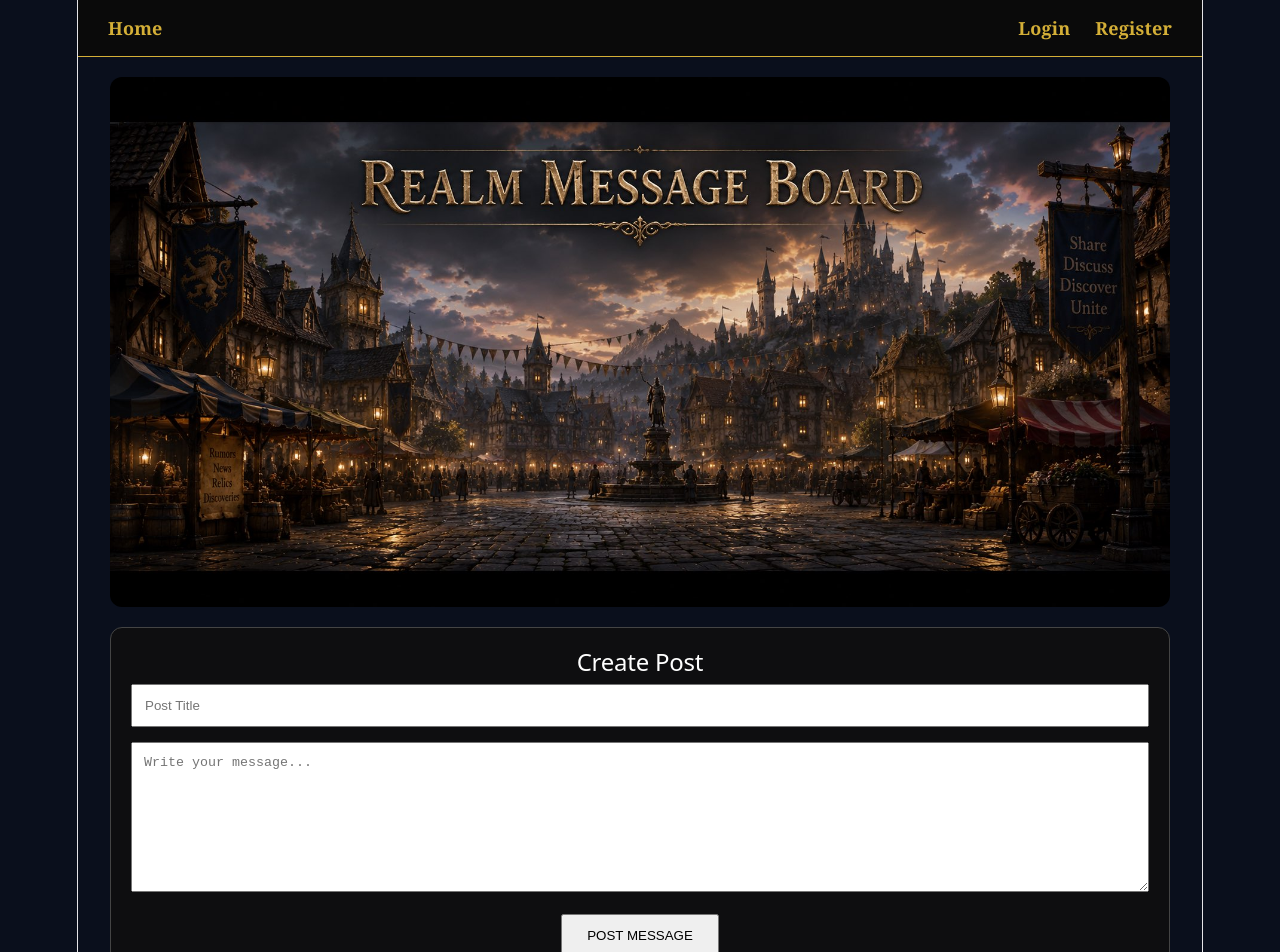
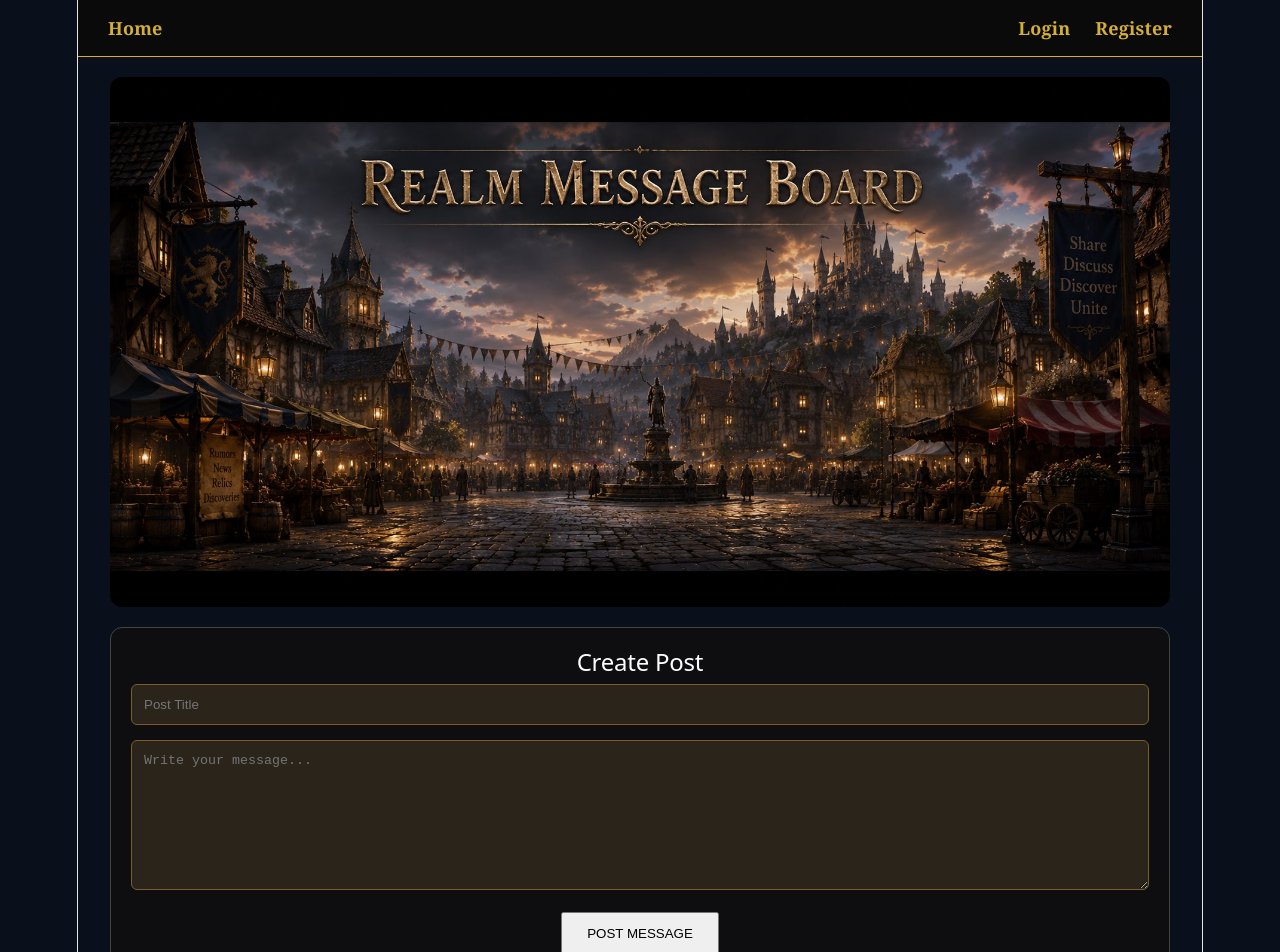
Before and after one commit to fperry64/the-realm, a React app in the folder web/: page /messageboard in a window 1280 px wide. Shown: the top 952 px of the page. Built offline with nearby package versions, Linux system fonts and the light colour scheme; the HTML template or start-up script is replaced by a standard one.

Commit message:
Message Board 06

```diff
--- a/web/src/RealmMessageBoard.css
+++ b/web/src/RealmMessageBoard.css
@@ -90,6 +90,14 @@
 
     box-sizing: border-box;
 
+    background: #2a241b;
+
+    color: #f5e6c8;
+
+    border: 1px solid #7a5c2e;
+
+    border-radius: 6px;
+
 }
 
 .post-card textarea {
@@ -106,6 +114,14 @@
 
     margin-bottom: 15px;
 
+    background: #2a241b;
+
+    color: #f5e6c8;
+
+    border: 1px solid #7a5c2e;
+
+    border-radius: 6px;
+
 }
 
 .post-card button {
```
